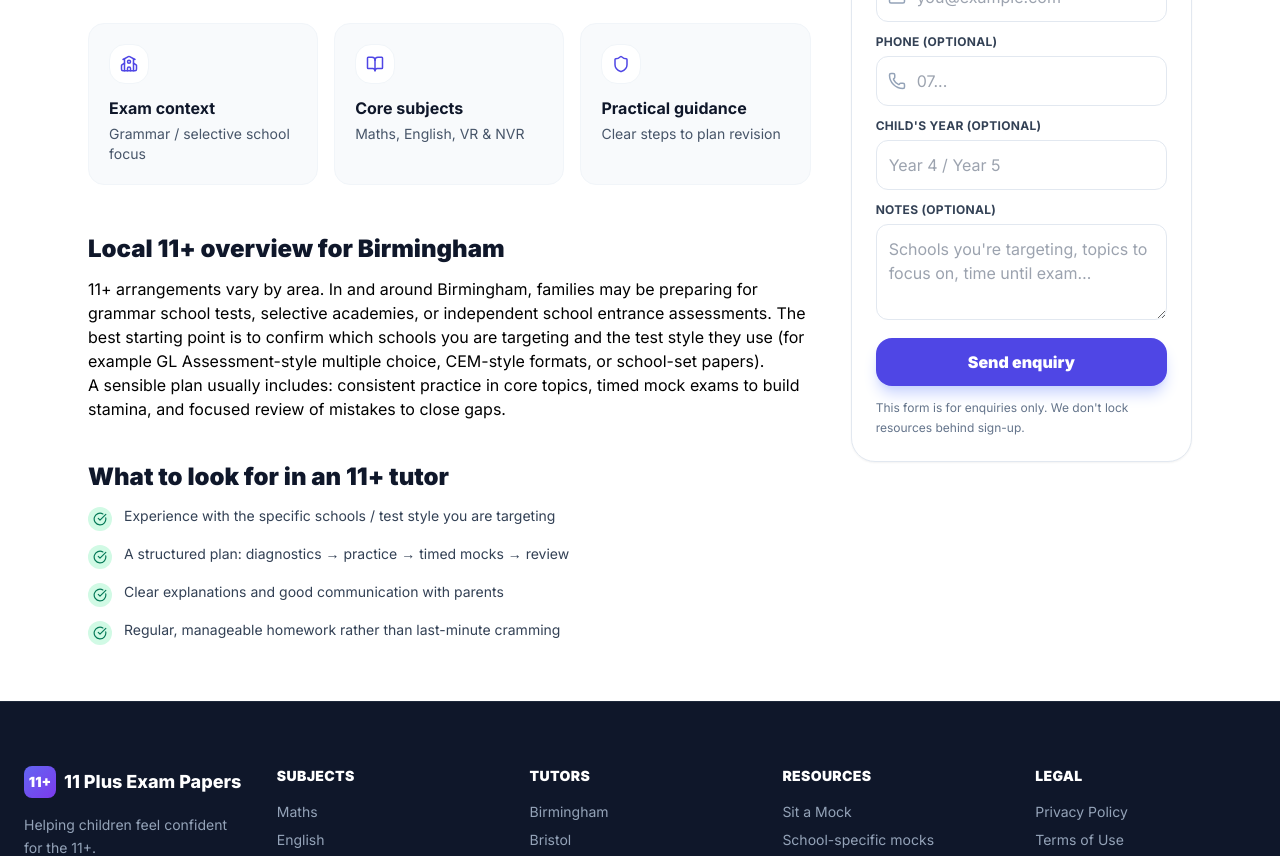
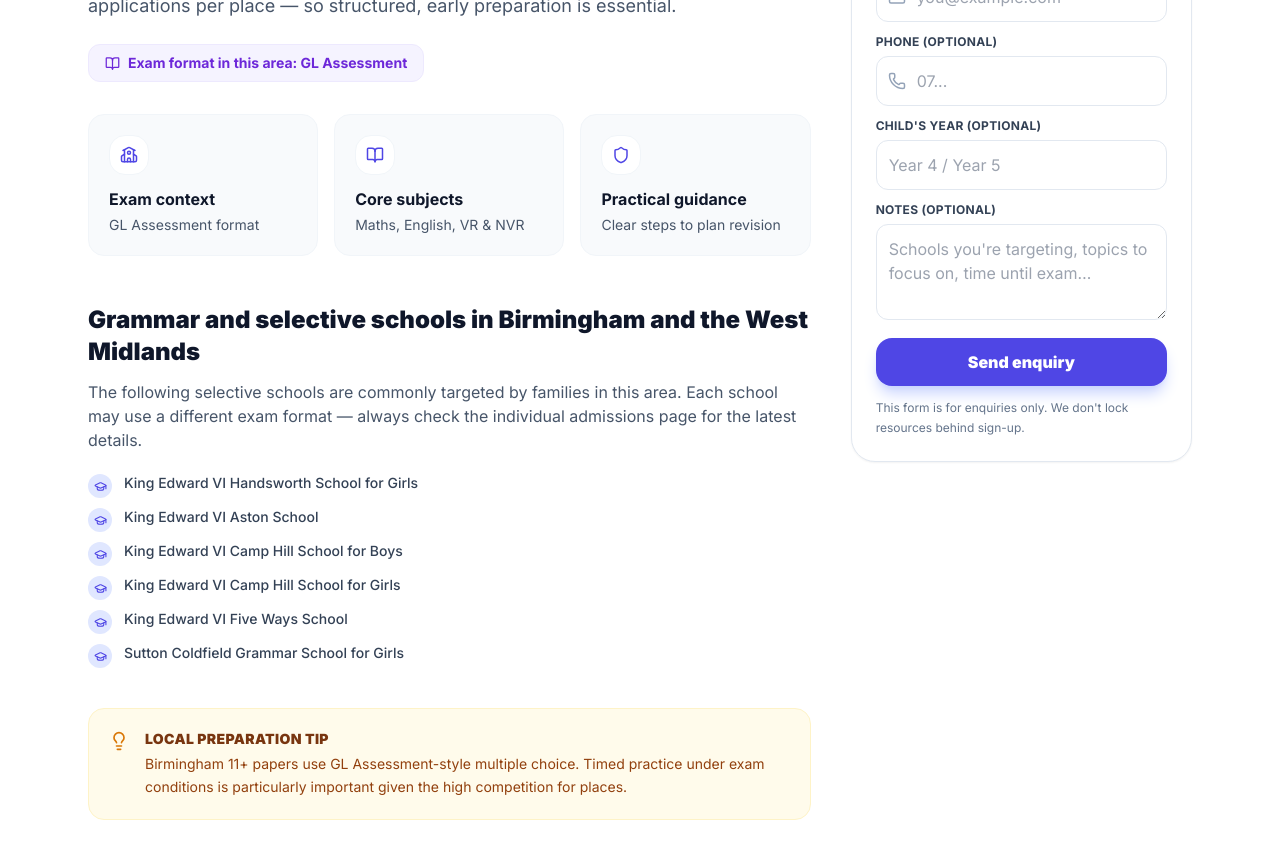
Before and after one commit to vimldn/11plus6, a Next.js app: page /tutors/birmingham in a window 1280 px wide. Shown: the part 340-1196 px from the top of the page. Built offline with nearby package versions, Linux system fonts and the light colour scheme.

Commit message:
Update TutorCityPageClient.tsx

```diff
--- a/app/tutors/[city]/TutorCityPageClient.tsx
+++ b/app/tutors/[city]/TutorCityPageClient.tsx
@@ -1,7 +1,8 @@
 'use client';
 
 import React, { useMemo, useState } from 'react';
-import { MapPin, School, CheckCircle, Mail, Phone, User, BookOpen, Shield, Users, Loader2 } from 'lucide-react';
+import { MapPin, School, CheckCircle, Mail, Phone, User, BookOpen, Shield, Users, Loader2, GraduationCap, Lightbulb } from 'lucide-react';
+import { getCityData } from '@/lib/cityData';
 
 type City = { slug: string; label: string };
 
@@ -18,6 +19,7 @@ export default function TutorCityPageClient({ city }: { city: City }) {
   });
 
   const title = useMemo(() => `11 Plus Tutor in ${city.label}`, [city.label]);
+  const cityData = useMemo(() => getCityData(city.slug), [city.slug]);
 
   const handleSubmit = async (e: React.FormEvent) => {
     e.preventDefault();
@@ -54,21 +56,25 @@ export default function TutorCityPageClient({ city }: { city: City }) {
       <div className="grid grid-cols-1 lg:grid-cols-3 gap-10 items-start">
         <div className="lg:col-span-2">
           <div className="inline-flex items-center gap-2 px-4 py-2 bg-indigo-50 rounded-full text-indigo-700 font-bold text-sm mb-5 border border-indigo-100">
-            <MapPin size={16} /> {city.label}
+            <MapPin size={16} /> {cityData.countyContext}
           </div>
 
           <h1 className="text-4xl sm:text-5xl font-black text-slate-900 tracking-tight mb-4">{title}</h1>
 
           <p className="text-lg text-slate-600 leading-relaxed max-w-2xl">
-            Looking for targeted 11+ support in {city.label}? This page is designed to help families understand local exam context and to request tutor support.
-            We focus on structured practice, realistic exam conditions, and clear explanations.
+            {cityData.intro}
           </p>
+
+          {/* Exam board badge */}
+          <div className="mt-6 inline-flex items-center gap-2 px-4 py-2 bg-violet-50 rounded-xl border border-violet-100 text-violet-700 text-sm font-bold">
+            <BookOpen size={15} /> Exam format in this area: {cityData.examBoard}
+          </div>
 
           <div className="grid grid-cols-1 sm:grid-cols-3 gap-4 mt-8">
             {[
-              { icon: School, title: 'Exam context', desc: 'Grammar / selective school focus' },
-              { icon: BookOpen, title: 'Core subjects', desc: 'Maths, English, VR & NVR' },
-              { icon: Shield, title: 'Practical guidance', desc: 'Clear steps to plan revision' },
+              { icon: School,    title: 'Exam context',      desc: `${cityData.examBoard} format` },
+              { icon: BookOpen,  title: 'Core subjects',     desc: 'Maths, English, VR & NVR' },
+              { icon: Shield,    title: 'Practical guidance', desc: 'Clear steps to plan revision' },
             ].map((c) => (
               <div key={c.title} className="p-5 rounded-2xl bg-slate-50 border border-slate-100">
                 <div className="w-10 h-10 rounded-2xl bg-white border border-slate-100 flex items-center justify-center mb-3 text-indigo-600">
@@ -80,17 +86,36 @@ export default function TutorCityPageClient({ city }: { city: City }) {
             ))}
           </div>
 
-          <section className="mt-12">
-            <h2 className="text-2xl font-black text-slate-900 mb-3">Local 11+ overview for {city.label}</h2>
-            <div className="prose prose-slate max-w-none">
-              <p>
-                11+ arrangements vary by area. In and around {city.label}, families may be preparing for grammar school tests, selective academies,
-                or independent school entrance assessments. The best starting point is to confirm which schools you are targeting and the test style they use
-                (for example GL Assessment-style multiple choice, CEM-style formats, or school-set papers).
+          {/* Local grammar schools */}
+          {cityData.grammarSchools.length > 0 && (
+            <section className="mt-12">
+              <h2 className="text-2xl font-black text-slate-900 mb-3">
+                Grammar and selective schools in {cityData.countyContext}
+              </h2>
+              <p className="text-slate-600 mb-5">
+                The following selective schools are commonly targeted by families in this area. Each school may use a different exam format — always check the individual admissions page for the latest details.
               </p>
-              <p>
-                A sensible plan usually includes: consistent practice in core topics, timed mock exams to build stamina, and focused review of mistakes to close gaps.
-              </p>
+              <ul className="space-y-2">
+                {cityData.grammarSchools.map((school) => (
+                  <li key={school} className="flex items-start gap-3 text-slate-700">
+                    <div className="w-6 h-6 rounded-full bg-indigo-100 text-indigo-600 flex items-center justify-center shrink-0 mt-0.5">
+                      <GraduationCap size={13} />
+                    </div>
+                    <span className="text-sm leading-relaxed font-medium">{school}</span>
+                  </li>
+                ))}
+              </ul>
+            </section>
+          )}
+
+          {/* Local prep tip */}
+          <section className="mt-10">
+            <div className="p-5 rounded-2xl bg-amber-50 border border-amber-100 flex gap-4">
+              <Lightbulb size={20} className="text-amber-600 shrink-0 mt-0.5" />
+              <div>
+                <div className="font-black text-amber-900 mb-1 text-sm uppercase tracking-wide">Local preparation tip</div>
+                <p className="text-sm text-amber-800 leading-relaxed">{cityData.prepTip}</p>
+              </div>
             </div>
           </section>
 
```
